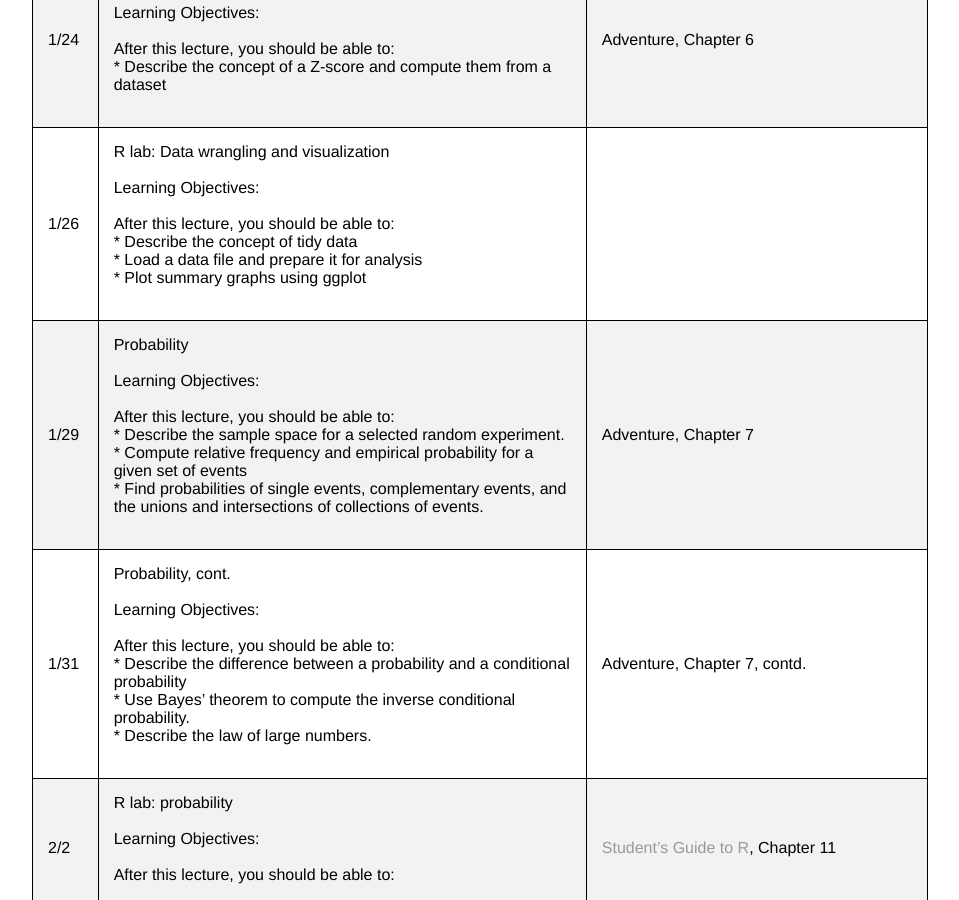
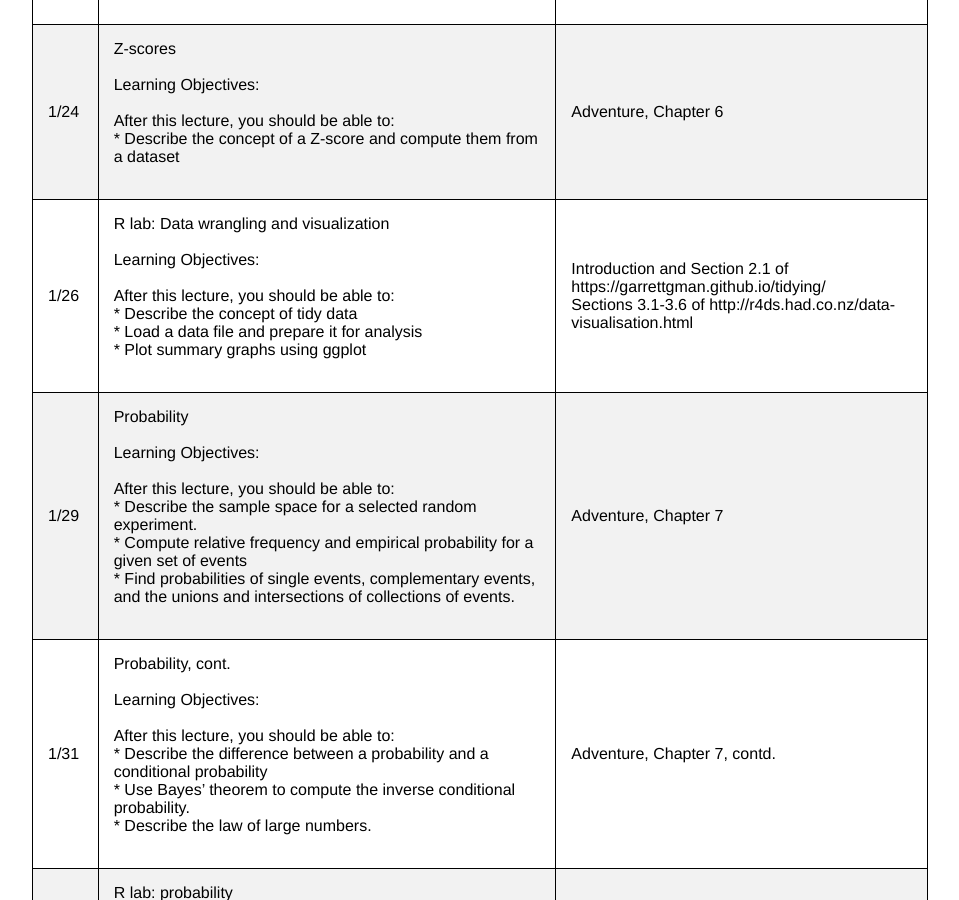
Before and after one commit to stats60/stats60.github.io, a Jekyll site: the page built from full_syllabus/index.md, in a window 1280 px wide and 900 px high, scrolled down 4548 px. Shown: the whole window, without its empty margins (160-1119 px from the left). Built offline with Jekyll 4.4.1, drawn with Linux system fonts in a browser that asks for light colours; our own code applies the rules of GitHub Pages for plain Markdown files; some of the changed text lies outside the part shown.

Commit message:
autoupdate

```diff
--- a/full_syllabus/index.md
+++ b/full_syllabus/index.md
@@ -101,7 +101,7 @@ Students who may need an academic accommodation based on the impact of a disabil
 | 1/19|Fitting models (central tendency)<br><br>Learning Objectives:<br><br>After this lecture, you should be able to:<br>* Describe the basic equation for statistical models (outcome=model + error)<br>* Describe different measures of central tendency and dispersion, how they are computed, and how to determine which is most appropriate in any given circumstance.<br><br>Links:<br><br>* [R Notebook for lecture](https://rawgit.com/psych10/psych10/master/notebooks/Session05-FittingModels/Session05-FittingModels.html)<br><br>|Adventure, Chapter 4|
 | 1/22|Visualizing data<br><br>Learning Objectives:<br><br>After this lecture, you should be able to:<br>* Describe the principles that distinguish between good and bad graphs, and use them to identify good versus bad graphs.<br><br>|Adventure, Chapter 5|
 | 1/24|Z-scores<br><br>Learning Objectives:<br><br>After this lecture, you should be able to:<br>* Describe the concept of a Z-score and compute them from a dataset<br><br>|Adventure, Chapter 6|
-| 1/26|R lab: Data wrangling and visualization<br><br>Learning Objectives:<br><br>After this lecture, you should be able to:<br>* Describe the concept of tidy data<br>* Load a data file and prepare it for analysis<br>* Plot summary graphs using ggplot<br><br>||
+| 1/26|R lab: Data wrangling and visualization<br><br>Learning Objectives:<br><br>After this lecture, you should be able to:<br>* Describe the concept of tidy data<br>* Load a data file and prepare it for analysis<br>* Plot summary graphs using ggplot<br><br>|Introduction and Section 2.1 of https://garrettgman.github.io/tidying/<br>Sections 3.1-3.6 of http://r4ds.had.co.nz/data-visualisation.html|
 | 1/29|Probability<br><br>Learning Objectives:<br><br>After this lecture, you should be able to:<br>* Describe the sample space for a selected random experiment.<br>* Compute relative frequency and empirical probability for a given set of events<br>* Find probabilities of single events, complementary events, and the unions and intersections of collections of events.<br><br>|Adventure, Chapter 7|
 | 1/31|Probability, cont.<br><br>Learning Objectives:<br><br>After this lecture, you should be able to:<br>* Describe the difference between a probability and a conditional probability<br>* Use Bayes’ theorem to compute the inverse conditional probability.<br>* Describe the law of large numbers.<br><br>|Adventure, Chapter 7, contd.|
 | 2/2|R lab: probability<br><br>Learning Objectives:<br><br>After this lecture, you should be able to:<br><br>|[Student's Guide to R](https://cran.r-project.org/doc/contrib/Horton+Pruim+Kaplan_MOSAIC-StudentGuide.pdf), Chapter 11|
```
Also changed, not shown: other parts of full_syllabus/index.md (+1 -1 lines), syllabus/index.md (+1 -1 lines).
